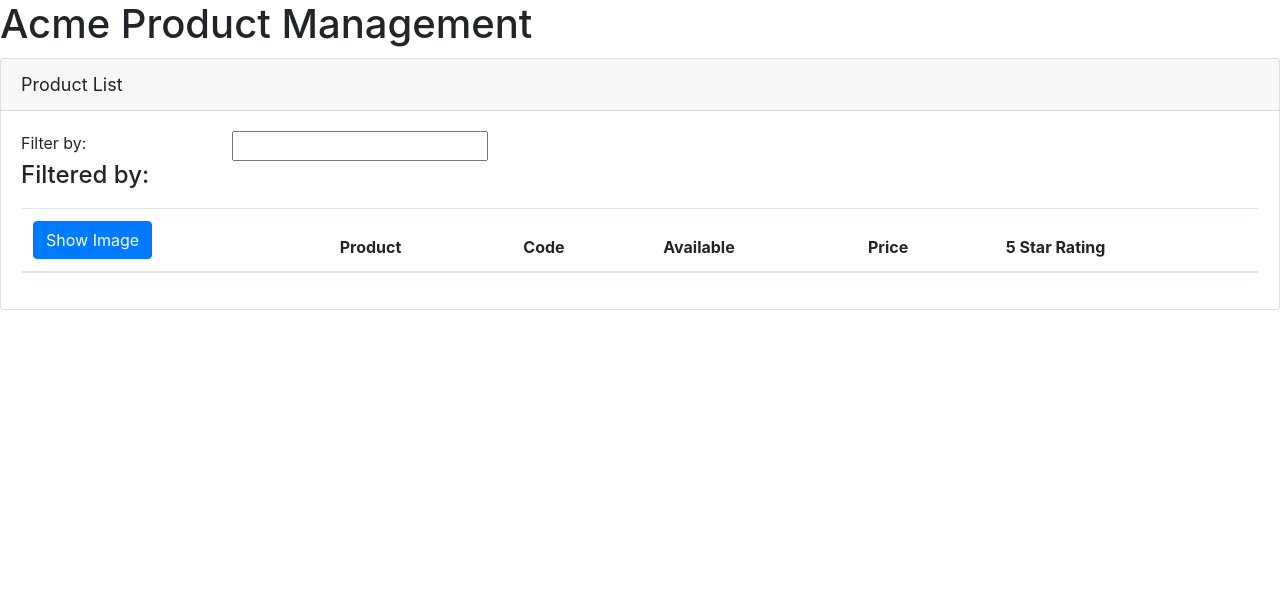
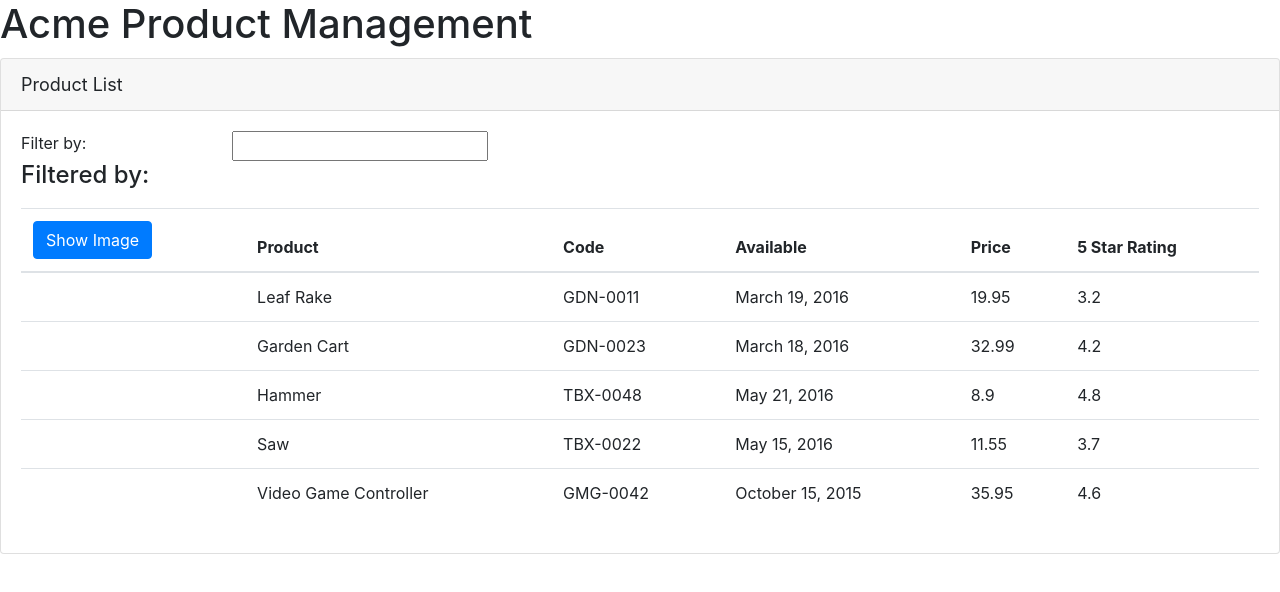
Before and after one commit to ehighbaugh/ps-ng-gettingstarted, an Angular app: page / in a window 1280 px wide. Shown: the top 592 px of the page. Built offline with nearby package versions, Linux system fonts and the light colour scheme.

Commit message:
added ngFor statement to table body to display product data

```diff
--- a/src/app/products/product-list.component.html
+++ b/src/app/products/product-list.component.html
@@ -17,7 +17,8 @@
       </div>
 
       <div class='table-responsive'>
-        <table class='table' *ngIf='products && products.length'>
+        <table class='table'
+          *ngIf='products && products.length'>
           <thead>
             <tr>
               <th>
@@ -33,7 +34,14 @@
             </tr>
           </thead>
           <tbody>
-
+            <tr *ngFor='let product of products'>
+              <td> </td>
+              <td>{{ product.productName }}</td>
+              <td>{{ product.productCode }}</td>
+              <td>{{ product.releaseDate }}</td>
+              <td>{{ product.price }}</td>
+              <td>{{ product.starRating }}</td>
+            </tr>
           </tbody>
         </table>
       </div>
```
